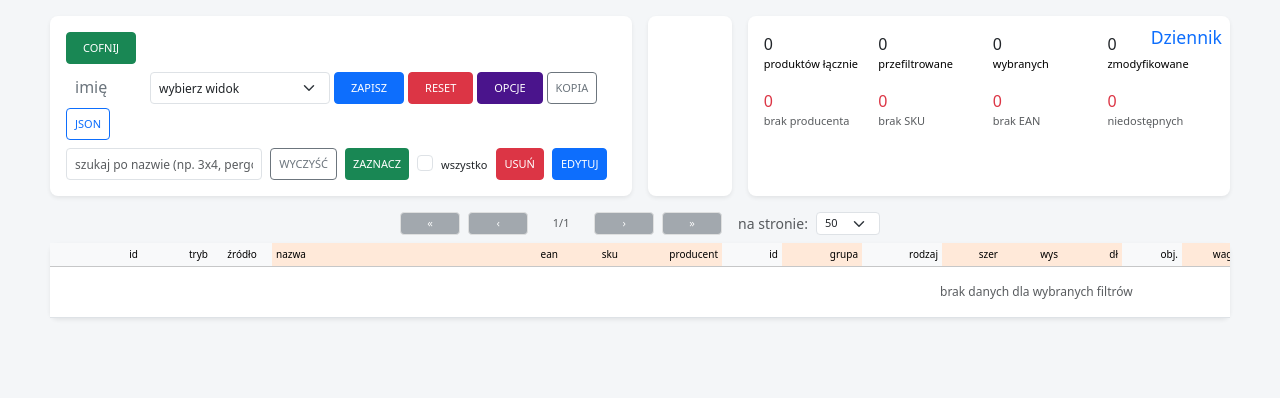
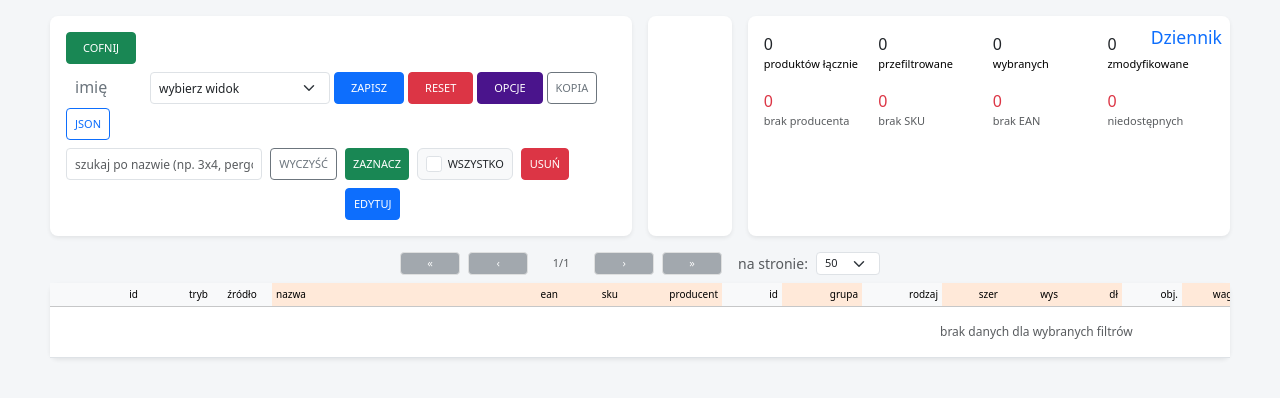
Before and after one commit to batgraf/masterdata, a Flask app: page / in a window 1280 px wide. Shown: the top 398 px of the page. Run offline with Flask 3, Linux system fonts and the light colour scheme; data that the repository does not hold is empty; some libraries are stand-ins or nearby versions.

Commit message:
zmiana 20: checkbox wszystko jako przycisk, kolory niezaznaczony/zaznaczony
Co-authored-by: Cursor <cursoragent@cursor.com>

```diff
--- a/ZMIANY.txt
+++ b/ZMIANY.txt
@@ -20,3 +20,4 @@
 17. 2026-02-25 20:15 - Blok1: przycisk „eksportuj JSON”→„json”, przeniesiony za „kopia”
 18. 2026-02-25 20:25 - usunięcie ikon z przycisków (cofnij, zapisz, reset, opcje, json, zaznacz, Dziennik, paginacja «‹›»)
 19. 2026-02-25 20:30 - przycisk „zaznacz” w tym samym stylu co reszta (padding 0.25rem 0.5rem, 2rem, 11px)
+20. 2026-02-25 20:45 - checkbox „wszystko” jako przycisk: szary niezaznaczony, niebieski zaznaczony
--- a/templates/index.html
+++ b/templates/index.html
@@ -429,6 +429,49 @@
         color: #fff;
         opacity: 0.6;
         cursor: not-allowed;
+      }
+      /* Checkbox „wszystko” jako przycisk – inny kolor niezaznaczony / zaznaczony */
+      .page-wrap .form-check.checkbox-as-btn {
+        display: inline-flex;
+        align-items: center;
+        gap: 0.35rem;
+        height: 2rem;
+        min-height: 2rem;
+        padding: 0 0.5rem;
+        margin: 0;
+        font-size: 11px;
+        text-transform: uppercase;
+        border-radius: 0.375rem;
+        cursor: pointer;
+        border: 1px solid #dee2e6;
+        background-color: #f8f9fa;
+        color: #212529;
+        transition: background-color 0.2s, border-color 0.2s, color 0.2s;
+      }
+      .page-wrap .form-check.checkbox-as-btn:hover {
+        background-color: #e9ecef;
+        border-color: #dee2e6;
+      }
+      .page-wrap .form-check.checkbox-as-btn:has(input:checked) {
+        background-color: #0d6efd;
+        border-color: #0d6efd;
+        color: #fff;
+      }
+      .page-wrap .form-check.checkbox-as-btn:has(input:checked):hover {
+        background-color: #0b5ed7;
+        border-color: #0a58ca;
+        color: #fff;
+      }
+      .page-wrap .form-check.checkbox-as-btn .form-check-input {
+        width: 1rem;
+        height: 1rem;
+        margin: 0;
+        cursor: pointer;
+        flex-shrink: 0;
+      }
+      .page-wrap .form-check.checkbox-as-btn .form-check-label {
+        cursor: pointer;
+        margin: 0;
       }
       .row-modified,
       table.products-table tbody tr.row-modified {
@@ -627,9 +670,9 @@
                       <span class="spinner-border spinner-border-sm me-1" role="status"></span>zaznaczanie…
                     </span>
                   </button>
-                  <div class="form-check">
+                  <div class="form-check checkbox-as-btn">
                     <input class="form-check-input" type="checkbox" id="selectAllPagesCheckbox" />
-                    <label class="form-check-label" for="selectAllPagesCheckbox" style="font-size: 11px;">
+                    <label class="form-check-label" for="selectAllPagesCheckbox">
                       wszystko
                     </label>
                   </div>
```
